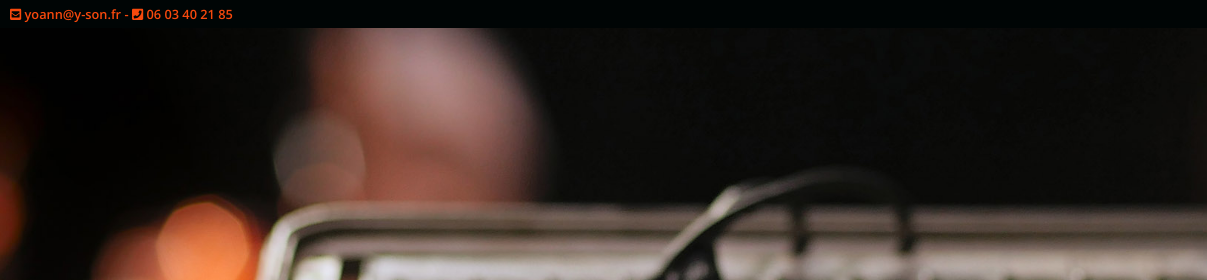
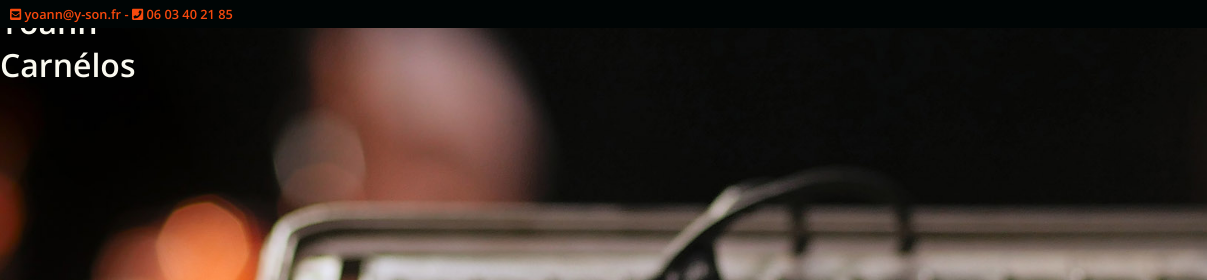
Before and after one commit to SebCarnelos/y-son, a plain HTML site: page index.html in a window 1280 px wide. Shown: the top 280 px of the page, 0-1207 px from the left. Drawn offline with nearby package versions, Linux system fonts and the light colour scheme.

Commit message:
Add title, still to fix

```diff
--- a/css/style.css
+++ b/css/style.css
@@ -42,3 +42,8 @@ font-family: 'Comfortaa', cursive;
     background: url(../img/P1070163.jpg) no-repeat center fixed;
     background-size: cover;
 }
+
+#title h1 {
+    margin: 0;
+    color: #FAF9F0;
+}
--- a/index.html
+++ b/index.html
@@ -35,7 +35,9 @@
     </div>
 
     <div id="banner">
-
+        <div id="title">
+            <h1>Yoann<br>Carnélos</h1>
+        </div>
     </div>
 
 </body>
```
